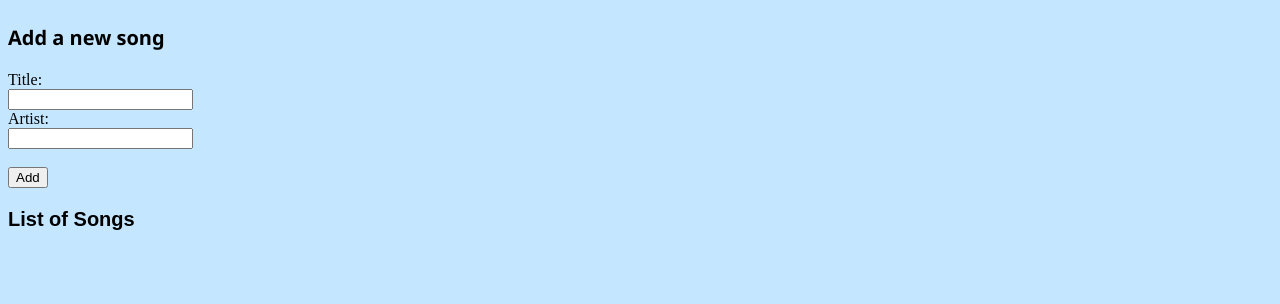
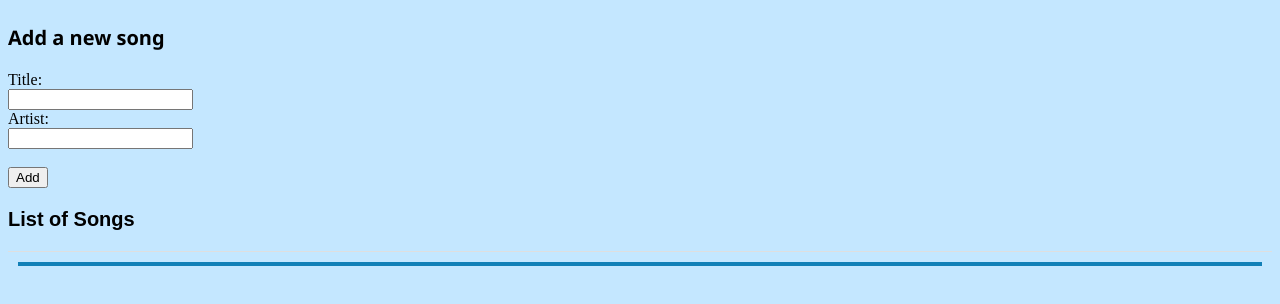
Before and after one commit to dwijen57/music_app, a plain HTML site: page index.html in a window 1280 px wide. Shown: the part 180-484 px from the top of the page. Drawn offline with Linux system fonts and the light colour scheme.

Commit message:
final commit

```diff
--- a/index.html
+++ b/index.html
@@ -34,7 +34,7 @@
       <h3 class="listofsongs">List of Songs</h3>
 
     <div id="List" class="list">
-
+       <div></div>
     </div>
 
     <script src="/script.js"></script>
--- a/style.css
+++ b/style.css
@@ -23,7 +23,17 @@ div.list{
 
     font-family:cursive;
     font-size: 20px;
+    display: grid;
+    grid-template-rows: auto auto auto auto;
+    gap: 10px;
+    border-top: 1px solid #dfdfdf;
+    padding: 10px;
+    list-style-type: none;
 
+
+}
+div > *{
+    border: 2px solid rgb(17, 128, 183);
 }
 .button{
         background-color: white;
```
